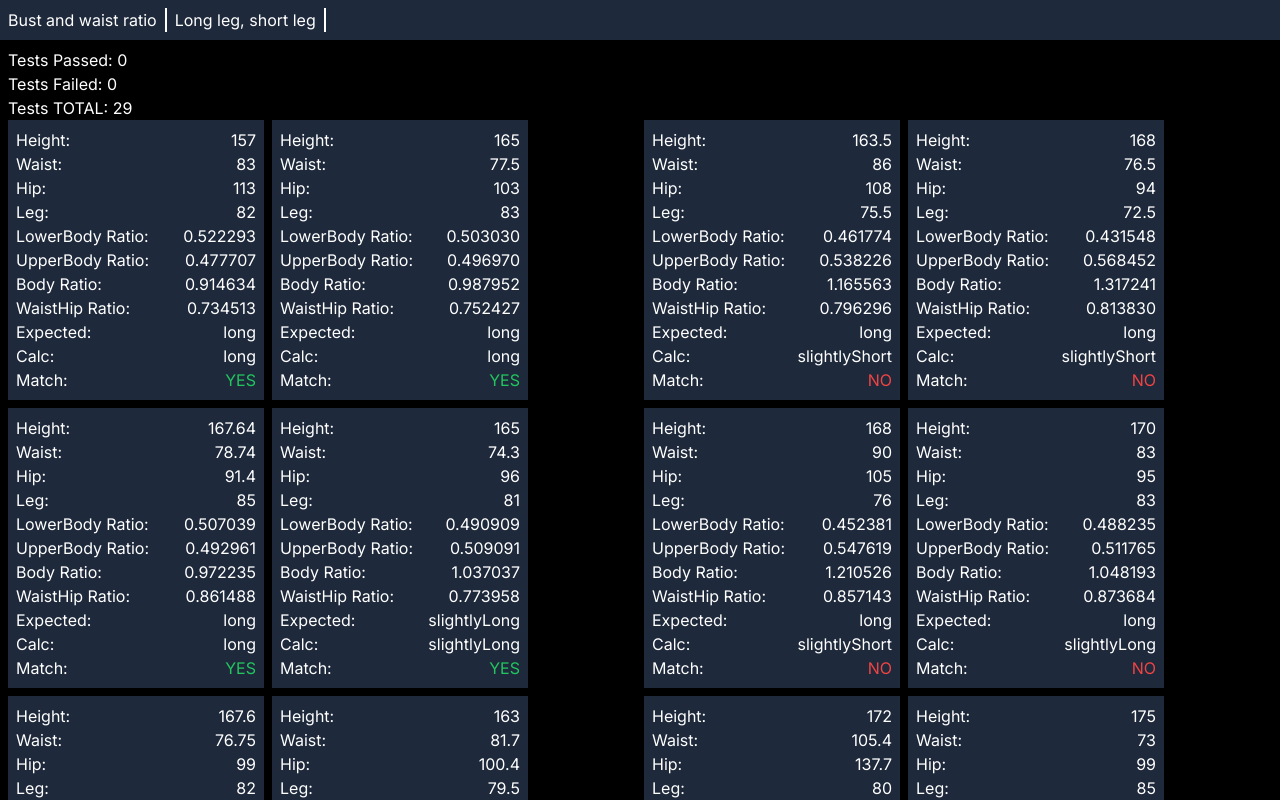
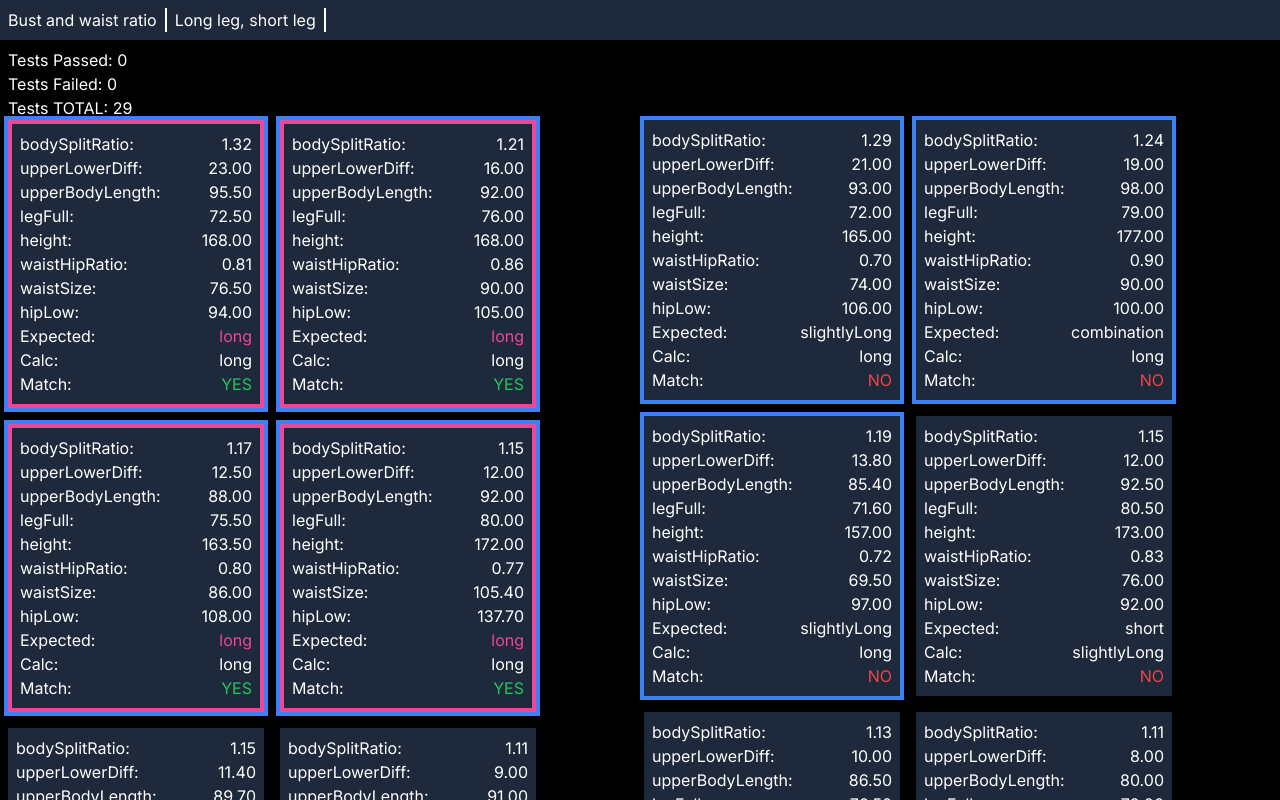
Before and after one commit to knetcode/ts-scratch, a Next.js app: page /leg in a window 1280 px wide. Shown: the top 800 px of the page. Built offline with nearby package versions, Linux system fonts and the light colour scheme.

Commit message:
new data

```diff
--- a/src/app/leg/page.tsx
+++ b/src/app/leg/page.tsx
@@ -2,123 +2,519 @@
 
 import { useEffect, useRef } from "react";
 
-type LegResult = "" | "combination" | "long" | "slightlyLong" | "short" | "slightlyShort" | "balanced";
+type LegResult = "" | "combination" | "long" | "slightlyLong" | "short" | "slightlyShort" | "balanced" | "unknown";
 
-type TestLeg = {
-  lineNumber: number;
+type TestResult = {
+  bodySplitRatio: number;
+  upperLowerDiff: number;
+  upperBodyLength: number;
+  legFull: number;
   height: number;
-  legFull: number;
+  waistHipRatio: number;
   waistSize: number;
   hipLow: number;
+  lineNumber: number;
   expected: LegResult;
 };
 
-const testData: TestLeg[] = [
-  { height: 157.0, waistSize: 83.0, hipLow: 113.0, legFull: 82.0, expected: "long", lineNumber: 98 },
-  { height: 163.5, waistSize: 86.0, hipLow: 108.0, legFull: 75.5, expected: "long", lineNumber: 2 },
-  { height: 165.0, waistSize: 77.5, hipLow: 103.0, legFull: 83.0, expected: "long", lineNumber: 23 },
-  { height: 168.0, waistSize: 76.5, hipLow: 94.0, legFull: 72.5, expected: "long", lineNumber: 119 },
-  { height: 168.0, waistSize: 90.0, hipLow: 105.0, legFull: 76.0, expected: "long", lineNumber: 3 },
-  { height: 167.64, waistSize: 78.74, hipLow: 91.4, legFull: 85.0, expected: "long", lineNumber: 126 },
-  { height: 170.0, waistSize: 83.0, hipLow: 95.0, legFull: 83.0, expected: "long", lineNumber: 88 },
-  { height: 172.0, waistSize: 105.4, hipLow: 137.7, legFull: 80.0, expected: "long", lineNumber: 93 },
-  { height: 175.0, waistSize: 73.0, hipLow: 99.0, legFull: 85.0, expected: "long", lineNumber: 34 },
-  { height: 157.0, waistSize: 69.5, hipLow: 97.0, legFull: 71.6, expected: "slightlyLong", lineNumber: 124 },
-  { height: 157.48, waistSize: 83.3, hipLow: 106.0, legFull: 76.6, expected: "slightlyLong", lineNumber: 18 },
-  { height: 165.0, waistSize: 74.0, hipLow: 106.0, legFull: 72.0, expected: "slightlyLong", lineNumber: 17 },
-  { height: 165.0, waistSize: 74.3, hipLow: 96.0, legFull: 81.0, expected: "slightlyLong", lineNumber: 16 },
-  { height: 167.6, waistSize: 76.75, hipLow: 99.0, legFull: 82.0, expected: "slightlyLong", lineNumber: 19 },
-  { height: 168.0, waistSize: 69.0, hipLow: 107.5, legFull: 78.3, expected: "slightlyLong", lineNumber: 120 },
-  { height: 168.0, waistSize: 86.6, hipLow: 106.0, legFull: 80.0, expected: "slightlyLong", lineNumber: 79 },
-  { height: 170.0, waistSize: 79.0, hipLow: 100.0, legFull: 82.5, expected: "slightlyLong", lineNumber: 122 },
-  { height: 173.0, waistSize: 96.2, hipLow: 119.5, legFull: 82.0, expected: "slightlyLong", lineNumber: 14 },
-  { height: 152.0, waistSize: 72.0, hipLow: 92.5, legFull: 73.0, expected: "balanced", lineNumber: 121 },
-  { height: 163.0, waistSize: 81.7, hipLow: 100.4, legFull: 79.5, expected: "balanced", lineNumber: 9 },
-  { height: 164.0, waistSize: 69.5, hipLow: 93.0, legFull: 79.2, expected: "balanced", lineNumber: 123 },
-  { height: 168.0, waistSize: 94.0, hipLow: 93.0, legFull: 81.0, expected: "balanced", lineNumber: 15 },
-  { height: 163.0, waistSize: 81.0, hipLow: 117.0, legFull: 76.5, expected: "slightlyShort", lineNumber: 101 },
-  { height: 169.0, waistSize: 75.0, hipLow: 102.0, legFull: 81.0, expected: "slightlyShort", lineNumber: 38 },
-  { height: 164.0, waistSize: 68.0, hipLow: 96.0, legFull: 78.0, expected: "short", lineNumber: 24 },
-  { height: 173.0, waistSize: 76.0, hipLow: 92.0, legFull: 80.5, expected: "short", lineNumber: 11 },
-  { height: 152.0, waistSize: 99.5, hipLow: 129.0, legFull: 72.0, expected: "combination", lineNumber: 60 },
-  { height: 160.0, waistSize: 81.28, hipLow: 93.98, legFull: 78.74, expected: "combination", lineNumber: 114 },
-  { height: 177.0, waistSize: 90.0, hipLow: 100.0, legFull: 79.0, expected: "combination", lineNumber: 64 },
+// function getUpperBodyLength(height: number, legLength: number): number {
+//   return Number((height - legLength).toFixed(6));
+// }
+
+// function getWaistHipRatio(waistSize: number, hipSizeLow: number): number {
+//   return Number((waistSize / hipSizeLow).toFixed(6));
+// }
+
+// function getBodySplitRatio(upperBodyLength: number, legLength: number): number {
+//   return Number((upperBodyLength / legLength).toFixed(6));
+// }
+
+// function getBodyDifference(upperBodyLength: number, legLength: number): number {
+//   return Number((upperBodyLength - legLength).toFixed(6));
+// }
+
+// const ogData = [
+//   { height: 157.0, waistSize: 83.0, hipLow: 113.0, legFull: 82.0, expected: "long", lineNumber: 98 },
+//   { height: 163.5, waistSize: 86.0, hipLow: 108.0, legFull: 75.5, expected: "long", lineNumber: 2 },
+//   { height: 165.0, waistSize: 77.5, hipLow: 103.0, legFull: 83.0, expected: "long", lineNumber: 23 },
+//   { height: 168.0, waistSize: 76.5, hipLow: 94.0, legFull: 72.5, expected: "long", lineNumber: 119 },
+//   { height: 168.0, waistSize: 90.0, hipLow: 105.0, legFull: 76.0, expected: "long", lineNumber: 3 },
+//   { height: 167.64, waistSize: 78.74, hipLow: 91.4, legFull: 85.0, expected: "long", lineNumber: 126 },
+//   { height: 170.0, waistSize: 83.0, hipLow: 95.0, legFull: 83.0, expected: "long", lineNumber: 88 },
+//   { height: 172.0, waistSize: 105.4, hipLow: 137.7, legFull: 80.0, expected: "long", lineNumber: 93 },
+//   { height: 175.0, waistSize: 73.0, hipLow: 99.0, legFull: 85.0, expected: "long", lineNumber: 34 },
+//   { height: 157.0, waistSize: 69.5, hipLow: 97.0, legFull: 71.6, expected: "slightlyLong", lineNumber: 124 },
+//   { height: 157.48, waistSize: 83.3, hipLow: 106.0, legFull: 76.6, expected: "slightlyLong", lineNumber: 18 },
+//   { height: 165.0, waistSize: 74.0, hipLow: 106.0, legFull: 72.0, expected: "slightlyLong", lineNumber: 17 },
+//   { height: 165.0, waistSize: 74.3, hipLow: 96.0, legFull: 81.0, expected: "slightlyLong", lineNumber: 16 },
+//   { height: 167.6, waistSize: 76.75, hipLow: 99.0, legFull: 82.0, expected: "slightlyLong", lineNumber: 19 },
+//   { height: 168.0, waistSize: 69.0, hipLow: 107.5, legFull: 78.3, expected: "slightlyLong", lineNumber: 120 },
+//   { height: 168.0, waistSize: 86.6, hipLow: 106.0, legFull: 80.0, expected: "slightlyLong", lineNumber: 79 },
+//   { height: 170.0, waistSize: 79.0, hipLow: 100.0, legFull: 82.5, expected: "slightlyLong", lineNumber: 122 },
+//   { height: 173.0, waistSize: 96.2, hipLow: 119.5, legFull: 82.0, expected: "slightlyLong", lineNumber: 14 },
+//   { height: 152.0, waistSize: 72.0, hipLow: 92.5, legFull: 73.0, expected: "balanced", lineNumber: 121 },
+//   { height: 163.0, waistSize: 81.7, hipLow: 100.4, legFull: 79.5, expected: "balanced", lineNumber: 9 },
+//   { height: 164.0, waistSize: 69.5, hipLow: 93.0, legFull: 79.2, expected: "balanced", lineNumber: 123 },
+//   { height: 168.0, waistSize: 94.0, hipLow: 93.0, legFull: 81.0, expected: "balanced", lineNumber: 15 },
+//   { height: 163.0, waistSize: 81.0, hipLow: 117.0, legFull: 76.5, expected: "balanced", lineNumber: 101 },
+//   { height: 169.0, waistSize: 75.0, hipLow: 102.0, legFull: 81.0, expected: "slightlyShort", lineNumber: 38 },
+//   { height: 164.0, waistSize: 68.0, hipLow: 96.0, legFull: 78.0, expected: "short", lineNumber: 24 },
+//   { height: 173.0, waistSize: 76.0, hipLow: 92.0, legFull: 80.5, expected: "short", lineNumber: 11 },
+//   { height: 160.0, waistSize: 81.28, hipLow: 93.98, legFull: 78.74, expected: "combination", lineNumber: 114 },
+//   { height: 152.0, waistSize: 99.5, hipLow: 129.0, legFull: 72.0, expected: "combination", lineNumber: 60 },
+//   { height: 177.0, waistSize: 90.0, hipLow: 100.0, legFull: 79.0, expected: "combination", lineNumber: 64 },
+// ];
+
+// const ogDataMapped = ogData.map((t) => {
+//   return {
+//     bodySplitRatio: getBodySplitRatio(getUpperBodyLength(t.height, t.legFull), t.legFull),
+//     upperLowerDiff: getBodyDifference(getUpperBodyLength(t.height, t.legFull), t.legFull),
+//     upperBodyLength: getUpperBodyLength(t.height, t.legFull),
+//     legFull: t.legFull,
+//     height: t.height,
+//     waistHipRatio: getWaistHipRatio(t.waistSize, t.hipLow),
+//     waistSize: t.waistSize,
+//     hipLow: t.hipLow,
+//     lineNumber: t.lineNumber,
+//     expected: t.expected,
+//   };
+// });
+
+// const testDataSorted = ogDataMapped.sort((a, b) => {
+//   if (a.bodySplitRatio !== b.bodySplitRatio) return b.bodySplitRatio - a.bodySplitRatio;
+//   if (a.upperLowerDiff !== b.upperLowerDiff) return b.upperLowerDiff - a.upperLowerDiff;
+//   if (a.upperBodyLength !== b.upperBodyLength) return b.upperBodyLength - a.upperBodyLength;
+//   if (a.legFull !== b.legFull) return b.legFull - a.legFull;
+//   if (a.height !== b.height) return b.height - a.height;
+//   if (a.waistHipRatio !== b.waistHipRatio) return b.waistHipRatio - a.waistHipRatio;
+//   if (a.waistSize !== b.waistSize) return b.waistSize - a.waistSize;
+//   if (a.hipLow !== b.hipLow) return b.hipLow - a.hipLow;
+//   return b.lineNumber - a.lineNumber;
+// });
+
+// console.log("||||| NEW DATA |||||");
+// console.log(testDataSorted);
+// console.log("||||| NEW DATA |||||");
+
+const testData: TestResult[] = [
+  {
+    bodySplitRatio: 1.317241,
+    upperLowerDiff: 23,
+    upperBodyLength: 95.5,
+    legFull: 72.5,
+    height: 168,
+    waistHipRatio: 0.81383,
+    waistSize: 76.5,
+    hipLow: 94,
+    lineNumber: 119,
+    expected: "long",
+  },
+  {
+    bodySplitRatio: 1.291667,
+    upperLowerDiff: 21,
+    upperBodyLength: 93,
+    legFull: 72,
+    height: 165,
+    waistHipRatio: 0.698113,
+    waistSize: 74,
+    hipLow: 106,
+    lineNumber: 17,
+    expected: "slightlyLong",
+  },
+  {
+    bodySplitRatio: 1.240506,
+    upperLowerDiff: 19,
+    upperBodyLength: 98,
+    legFull: 79,
+    height: 177,
+    waistHipRatio: 0.9,
+    waistSize: 90,
+    hipLow: 100,
+    lineNumber: 64,
+    expected: "combination",
+  },
+  {
+    bodySplitRatio: 1.210526,
+    upperLowerDiff: 16,
+    upperBodyLength: 92,
+    legFull: 76,
+    height: 168,
+    waistHipRatio: 0.857143,
+    waistSize: 90,
+    hipLow: 105,
+    lineNumber: 3,
+    expected: "long",
+  },
+  {
+    bodySplitRatio: 1.192737,
+    upperLowerDiff: 13.8,
+    upperBodyLength: 85.4,
+    legFull: 71.6,
+    height: 157,
+    waistHipRatio: 0.716495,
+    waistSize: 69.5,
+    hipLow: 97,
+    lineNumber: 124,
+    expected: "slightlyLong",
+  },
+  {
+    bodySplitRatio: 1.165563,
+    upperLowerDiff: 12.5,
+    upperBodyLength: 88,
+    legFull: 75.5,
+    height: 163.5,
+    waistHipRatio: 0.796296,
+    waistSize: 86,
+    hipLow: 108,
+    lineNumber: 2,
+    expected: "long",
+  },
+  {
+    bodySplitRatio: 1.15,
+    upperLowerDiff: 12,
+    upperBodyLength: 92,
+    legFull: 80,
+    height: 172,
+    waistHipRatio: 0.765432,
+    waistSize: 105.4,
+    hipLow: 137.7,
+    lineNumber: 93,
+    expected: "long",
+  },
+  {
+    bodySplitRatio: 1.149068,
+    upperLowerDiff: 12,
+    upperBodyLength: 92.5,
+    legFull: 80.5,
+    height: 173,
+    waistHipRatio: 0.826087,
+    waistSize: 76,
+    hipLow: 92,
+    lineNumber: 11,
+    expected: "short",
+  },
+  {
+    bodySplitRatio: 1.145594,
+    upperLowerDiff: 11.4,
+    upperBodyLength: 89.7,
+    legFull: 78.3,
+    height: 168,
+    waistHipRatio: 0.64186,
+    waistSize: 69,
+    hipLow: 107.5,
+    lineNumber: 120,
+    expected: "slightlyLong",
+  },
+  {
+    bodySplitRatio: 1.130719,
+    upperLowerDiff: 10,
+    upperBodyLength: 86.5,
+    legFull: 76.5,
+    height: 163,
+    waistHipRatio: 0.692308,
+    waistSize: 81,
+    hipLow: 117,
+    lineNumber: 101,
+    expected: "balanced",
+  },
+  {
+    bodySplitRatio: 1.111111,
+    upperLowerDiff: 8,
+    upperBodyLength: 80,
+    legFull: 72,
+    height: 152,
+    waistHipRatio: 0.771318,
+    waistSize: 99.5,
+    hipLow: 129,
+    lineNumber: 60,
+    expected: "combination",
+  },
+  {
+    bodySplitRatio: 1.109756,
+    upperLowerDiff: 9,
+    upperBodyLength: 91,
+    legFull: 82,
+    height: 173,
+    waistHipRatio: 0.805021,
+    waistSize: 96.2,
+    hipLow: 119.5,
+    lineNumber: 14,
+    expected: "slightlyLong",
+  },
+  {
+    bodySplitRatio: 1.102564,
+    upperLowerDiff: 8,
+    upperBodyLength: 86,
+    legFull: 78,
+    height: 164,
+    waistHipRatio: 0.708333,
+    waistSize: 68,
+    hipLow: 96,
+    lineNumber: 24,
+    expected: "short",
+  },
+  {
+    bodySplitRatio: 1.1,
+    upperLowerDiff: 8,
+    upperBodyLength: 88,
+    legFull: 80,
+    height: 168,
+    waistHipRatio: 0.816981,
+    waistSize: 86.6,
+    hipLow: 106,
+    lineNumber: 79,
+    expected: "slightlyLong",
+  },
+  {
+    bodySplitRatio: 1.08642,
+    upperLowerDiff: 7,
+    upperBodyLength: 88,
+    legFull: 81,
+    height: 169,
+    waistHipRatio: 0.735294,
+    waistSize: 75,
+    hipLow: 102,
+    lineNumber: 38,
+    expected: "slightlyShort",
+  },
+  {
+    bodySplitRatio: 1.082192,
+    upperLowerDiff: 6,
+    upperBodyLength: 79,
+    legFull: 73,
+    height: 152,
+    waistHipRatio: 0.778378,
+    waistSize: 72,
+    hipLow: 92.5,
+    lineNumber: 121,
+    expected: "balanced",
+  },
+  {
+    bodySplitRatio: 1.074074,
+    upperLowerDiff: 6,
+    upperBodyLength: 87,
+    legFull: 81,
+    height: 168,
+    waistHipRatio: 1.010753,
+    waistSize: 94,
+    hipLow: 93,
+    lineNumber: 15,
+    expected: "balanced",
+  },
+  {
+    bodySplitRatio: 1.070707,
+    upperLowerDiff: 5.6,
+    upperBodyLength: 84.8,
+    legFull: 79.2,
+    height: 164,
+    waistHipRatio: 0.747312,
+    waistSize: 69.5,
+    hipLow: 93,
+    lineNumber: 123,
+    expected: "balanced",
+  },
+  {
+    bodySplitRatio: 1.060606,
+    upperLowerDiff: 5,
+    upperBodyLength: 87.5,
+    legFull: 82.5,
+    height: 170,
+    waistHipRatio: 0.79,
+    waistSize: 79,
+    hipLow: 100,
+    lineNumber: 122,
+    expected: "slightlyLong",
+  },
+  {
+    bodySplitRatio: 1.058824,
+    upperLowerDiff: 5,
+    upperBodyLength: 90,
+    legFull: 85,
+    height: 175,
+    waistHipRatio: 0.737374,
+    waistSize: 73,
+    hipLow: 99,
+    lineNumber: 34,
+    expected: "long",
+  },
+  {
+    bodySplitRatio: 1.055875,
+    upperLowerDiff: 4.28,
+    upperBodyLength: 80.88,
+    legFull: 76.6,
+    height: 157.48,
+    waistHipRatio: 0.785849,
+    waistSize: 83.3,
+    hipLow: 106,
+    lineNumber: 18,
+    expected: "slightlyLong",
+  },
+  {
+    bodySplitRatio: 1.050314,
+    upperLowerDiff: 4,
+    upperBodyLength: 83.5,
+    legFull: 79.5,
+    height: 163,
+    waistHipRatio: 0.813745,
+    waistSize: 81.7,
+    hipLow: 100.4,
+    lineNumber: 9,
+    expected: "balanced",
+  },
+  {
+    bodySplitRatio: 1.048193,
+    upperLowerDiff: 4,
+    upperBodyLength: 87,
+    legFull: 83,
+    height: 170,
+    waistHipRatio: 0.873684,
+    waistSize: 83,
+    hipLow: 95,
+    lineNumber: 88,
+    expected: "long",
+  },
+  {
+    bodySplitRatio: 1.043902,
+    upperLowerDiff: 3.6,
+    upperBodyLength: 85.6,
+    legFull: 82,
+    height: 167.6,
+    waistHipRatio: 0.775253,
+    waistSize: 76.75,
+    hipLow: 99,
+    lineNumber: 19,
+    expected: "slightlyLong",
+  },
+  {
+    bodySplitRatio: 1.037037,
+    upperLowerDiff: 3,
+    upperBodyLength: 84,
+    legFull: 81,
+    height: 165,
+    waistHipRatio: 0.773958,
+    waistSize: 74.3,
+    hipLow: 96,
+    lineNumber: 16,
+    expected: "slightlyLong",
+  },
+  {
+    bodySplitRatio: 1.032004,
+    upperLowerDiff: 2.52,
+    upperBodyLength: 81.26,
+    legFull: 78.74,
+    height: 160,
+    waistHipRatio: 0.864865,
+    waistSize: 81.28,
+    hipLow: 93.98,
+    lineNumber: 114,
+    expected: "combination",
+  },
+  {
+    bodySplitRatio: 0.987952,
+    upperLowerDiff: -1,
+    upperBodyLength: 82,
+    legFull: 83,
+    height: 165,
+    waistHipRatio: 0.752427,
+    waistSize: 77.5,
+    hipLow: 103,
+    lineNumber: 23,
+    expected: "long",
+  },
+  {
+    bodySplitRatio: 0.972235,
+    upperLowerDiff: -2.36,
+    upperBodyLength: 82.64,
+    legFull: 85,
+    height: 167.64,
+    waistHipRatio: 0.861488,
+    waistSize: 78.74,
+    hipLow: 91.4,
+    lineNumber: 126,
+    expected: "long",
+  },
+  {
+    bodySplitRatio: 0.914634,
+    upperLowerDiff: -7,
+    upperBodyLength: 75,
+    legFull: 82,
+    height: 157,
+    waistHipRatio: 0.734513,
+    waistSize: 83,
+    hipLow: 113,
+    lineNumber: 98,
+    expected: "long",
+  },
 ];
 
-function calc(height: number, waistSize: number, hipSizeLow: number, legLength: number): LegResult {
-  const lowerBody = legLength / height;
-  const upperBody = 1 - lowerBody;
-  const bodyRatio = upperBody / lowerBody;
-  const waistHipRatio = waistSize / hipSizeLow;
-
-  if (waistHipRatio >= 0.86 && bodyRatio >= 1.075) {
-    return "combination";
-  }
-
-  if (bodyRatio <= 1.025) {
+function calc(t: TestResult): LegResult {
+  if (t.bodySplitRatio >= 1.15) {
     return "long";
   }
-
-  if (bodyRatio <= 1.05) {
+  if (t.bodySplitRatio >= 1.04) {
     return "slightlyLong";
   }
-
-  if (bodyRatio >= 1.075) {
+  if (t.bodySplitRatio >= 0.98) {
+    return "balanced";
+  }
+  if (t.bodySplitRatio > 0.9) {
     return "slightlyShort";
   }
-
-  if (bodyRatio >= 1.1) {
+  if (t.bodySplitRatio > 0.8) {
     return "short";
   }
 
-  return "balanced";
+  return "unknown";
 }
 
-// const lookingFor = "long";
+// const lookingFor = "";
+const lookingFor = "long";
 // const lookingFor = "slightlyLong";
-const lookingFor = "slightlyShort";
+// const lookingFor = "slightlyShort";
 // const lookingFor = "short";
+// const lookingFor = "balanced";
 // const lookingFor = "combination";
-// const lookingFor = "balanced";
 
-function DataCard({ t }: { t: TestLeg }) {
-  const lowerBody = t.legFull / t.height;
-  const upperBody = 1 - lowerBody;
-  const bodyRatio = upperBody / lowerBody;
-  const waistHipRatio = t.waistSize / t.hipLow;
+function DataCard({ t }: { t: TestResult }) {
   return (
-    <div className={`w-64 h-min bg-slate-800 p-2 ${lookingFor === t.expected ? "border-2 border-pink-500" : ""}`}>
+    <div
+      className={`
+        w-64 h-min bg-slate-800 p-2
+        ${lookingFor === t.expected ? "border-4 border-pink-500" : ""}
+        ${lookingFor === calc(t) ? "ring-4 ring-blue-500" : ""}
+      `}
+    >
       <div className="flex flex-row justify-between items-center">
-        <p>Height:</p>
-        <p>{t.height}</p>
+        <p>bodySplitRatio:</p>
+        <p>{t.bodySplitRatio.toFixed(2)}</p>
       </div>
       <div className="flex flex-row justify-between items-center">
-        <p>Waist:</p>
-        <p>{t.waistSize}</p>
+        <p>upperLowerDiff:</p>
+        <p>{t.upperLowerDiff.toFixed(2)}</p>
       </div>
       <div className="flex flex-row justify-between items-center">
-        <p>Hip:</p>
-        <p>{t.hipLow}</p>
+        <p>upperBodyLength:</p>
+        <p>{t.upperBodyLength.toFixed(2)}</p>
       </div>
       <div className="flex flex-row justify-between items-center">
-        <p>Leg:</p>
-        <p>{t.legFull}</p>
+        <p>legFull:</p>
+        <p>{t.legFull.toFixed(2)}</p>
       </div>
       <div className="flex flex-row justify-between items-center">
-        <p>LowerBody Ratio:</p>
-        <p>{lowerBody.toFixed(6)}</p>
+        <p>height:</p>
+        <p>{t.height.toFixed(2)}</p>
       </div>
       <div className="flex flex-row justify-between items-center">
-        <p>UpperBody Ratio:</p>
-        <p>{upperBody.toFixed(6)}</p>
+        <p>waistHipRatio:</p>
+        <p>{t.waistHipRatio.toFixed(2)}</p>
       </div>
       <div className="flex flex-row justify-between items-center">
-        <p>Body Ratio:</p>
-        <p>{bodyRatio.toFixed(6)}</p>
+        <p>waistSize:</p>
+        <p>{t.waistSize.toFixed(2)}</p>
       </div>
       <div className="flex flex-row justify-between items-center">
-        <p>WaistHip Ratio:</p>
-        <p>{waistHipRatio.toFixed(6)}</p>
+        <p>hipLow:</p>
+        <p>{t.hipLow.toFixed(2)}</p>
       </div>
       <div className="flex flex-row justify-between items-center">
         <p>Expected:</p>
@@ -126,15 +522,11 @@ function DataCard({ t }: { t: TestLeg }) {
       </div>
       <div className="flex flex-row justify-between items-center">
         <p>Calc:</p>
-        <p>{calc(t.height, t.waistSize, t.hipLow, t.legFull)}</p>
+        <p className={calc(t) === "unknown" ? "text-yellow-500" : ""}>{calc(t)}</p>
       </div>
       <div className="flex flex-row justify-between items-center">
         <p>Match:</p>
-        {calc(t.height, t.waistSize, t.hipLow, t.legFull) === t.expected ? (
-          <p className="text-green-500">YES</p>
-        ) : (
-          <p className="text-red-500">NO</p>
-        )}
+        {calc(t) === t.expected ? <p className="text-green-500">YES</p> : <p className="text-red-500">NO</p>}
       </div>
     </div>
   );
@@ -161,17 +553,17 @@ export default function LegPage() {
         <h1>Tests Failed: {testsFailed.current}</h1>
         <h1>Tests TOTAL: {testData.length}</h1>
         <div className="flex flex-row gap-2 items-start justify-start">
-          <div className="flex flex-1 flex-row flex-wrap items-start justify-start gap-2">
+          <div className="flex flex-1 flex-row flex-wrap items-start justify-start gap-4">
             {testData.map((t, i) => {
-              if (calc(t.height, t.waistSize, t.hipLow, t.legFull) === t.expected) {
+              if (calc(t) === t.expected) {
                 testsPassed.current = testsPassed.current + 1;
                 return <DataCard t={t} key={i} />;
               }
             })}
           </div>
-          <div className="flex flex-1 flex-row flex-wrap items-start justify-start gap-2">
+          <div className="flex flex-1 flex-row flex-wrap items-start justify-start gap-4">
             {testData.map((t, i) => {
-              if (calc(t.height, t.waistSize, t.hipLow, t.legFull) !== t.expected) {
+              if (calc(t) !== t.expected) {
                 testsFailed.current = testsFailed.current + 1;
                 return <DataCard t={t} key={i} />;
               }
```
